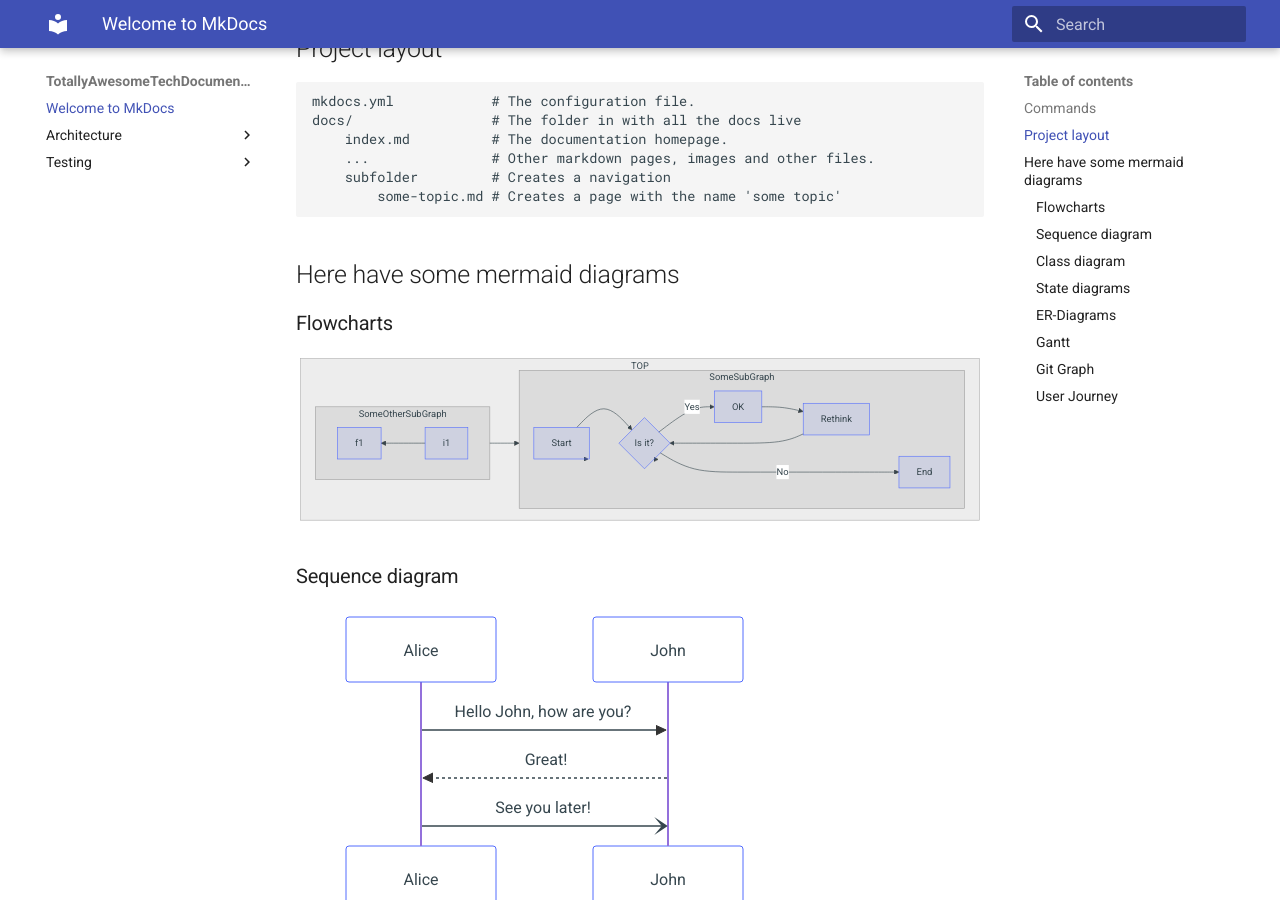
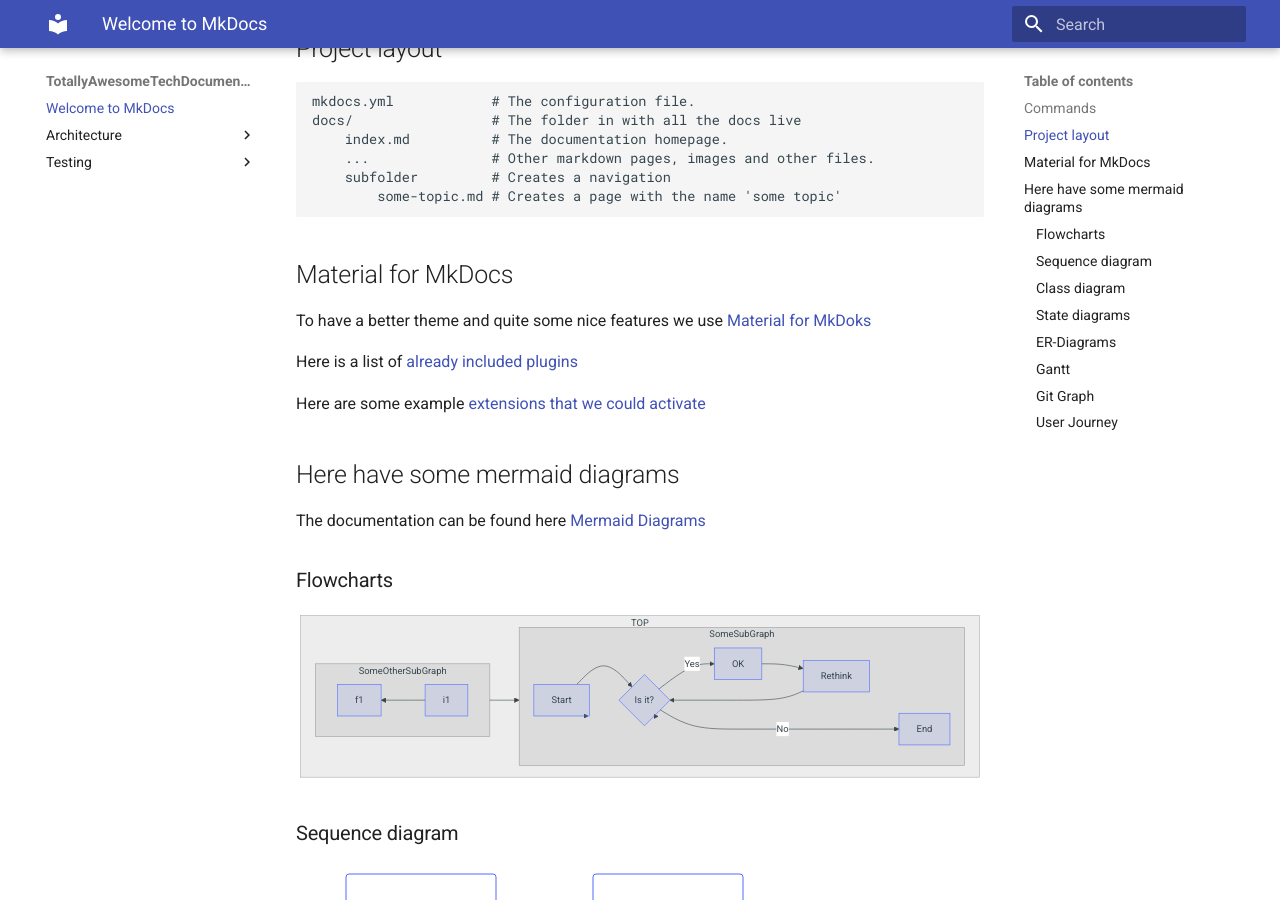
Before and after one commit to gitlui/mkdocs-test, an MkDocs documentation site: the page built from docs/index.md, in a window 1280 px wide and 900 px high, scrolled down 432 px. Built offline with MkDocs 1.6.1 and Material for MkDocs 9.7.7, drawn with Linux system fonts in a browser that asks for light colours.

Commit message:
Added more info about material for MkDocs and Mermaid

````diff
--- a/docs/index.md
+++ b/docs/index.md
@@ -18,7 +18,17 @@ For full documentation visit [mkdocs.org](https://www.mkdocs.org).
         subfolder         # Creates a navigation
             some-topic.md # Creates a page with the name 'some topic'
 
+## Material for MkDocs
+To have a better theme and quite some nice features we use [Material for MkDoks](https://squidfunk.github.io/mkdocs-material/)
+
+Here is a list of [already included plugins](https://squidfunk.github.io/mkdocs-material/plugins/)
+
+Here are some example [extensions that we could activate](https://squidfunk.github.io/mkdocs-material/reference/admonitions/)
+
+
 ## Here have some mermaid diagrams
+
+The documentation can be found here [Mermaid Diagrams](https://mermaid.js.org/intro/)
 
 ### Flowcharts
 ```mermaid
@@ -124,6 +134,7 @@ gitGraph
    branch develop
    checkout develop
    commit
+
    commit
    checkout main
    merge develop
````
